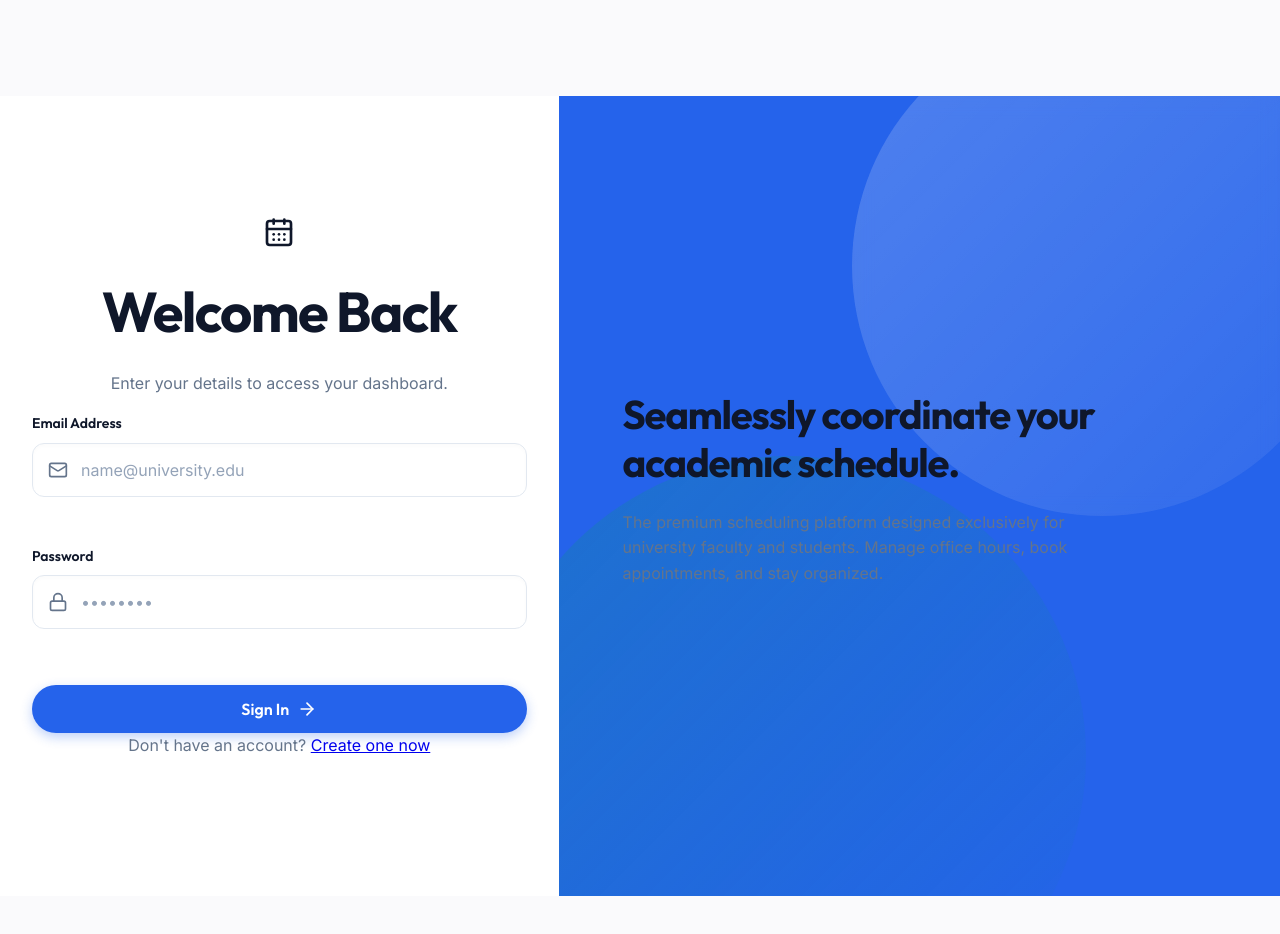
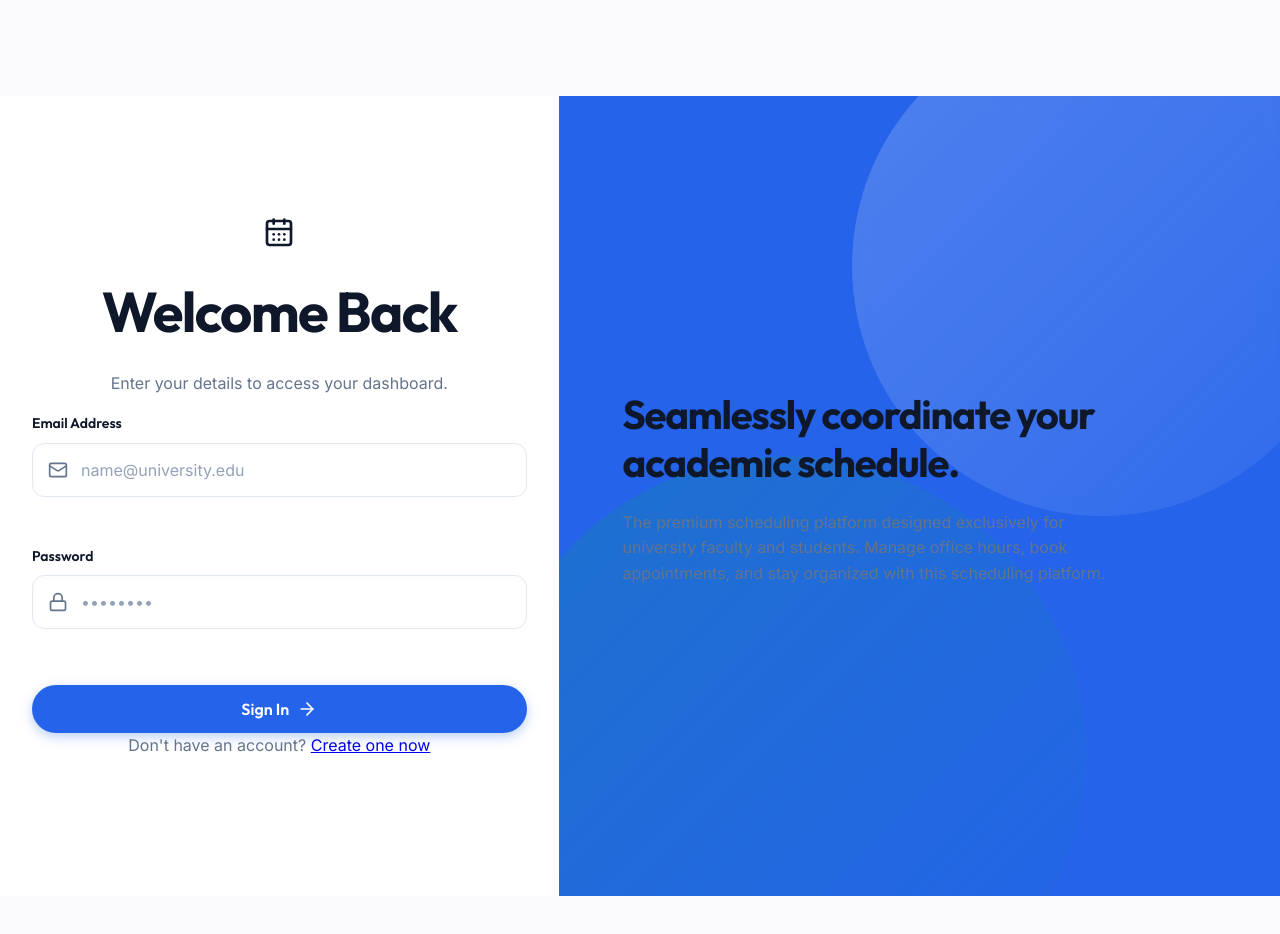
Before and after one commit to Vansh150705/faculty-scheduler, a React (Vite) app in the folder frontend/: page /login in a window 1280 px wide. Shown: the top 934 px of the page. Built offline with nearby package versions, Linux system fonts and the light colour scheme.

Commit message:
updated login

```diff
--- a/frontend/src/pages/Login.jsx
+++ b/frontend/src/pages/Login.jsx
@@ -104,7 +104,7 @@ const Login = () => {
             Seamlessly coordinate your academic schedule.
           </h2>
           <p className="text-primary-light text-xl opacity-90 leading-relaxed">
-            The premium scheduling platform designed exclusively for university faculty and students. Manage office hours, book appointments, and stay organized.
+            The premium scheduling platform designed exclusively for university faculty and students. Manage office hours, book appointments, and stay organized with this scheduling platform.
           </p>
         </div>
       </div>
```
